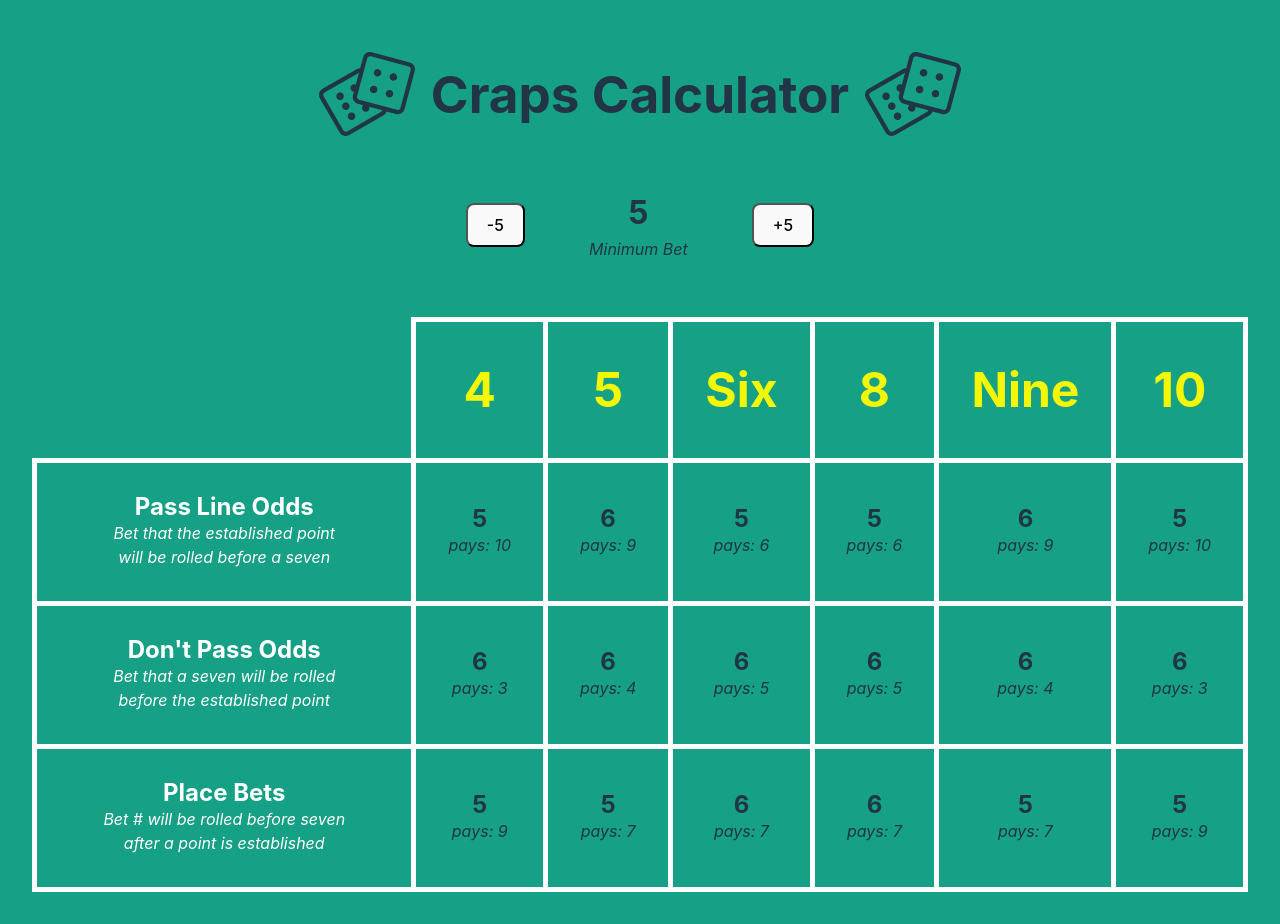
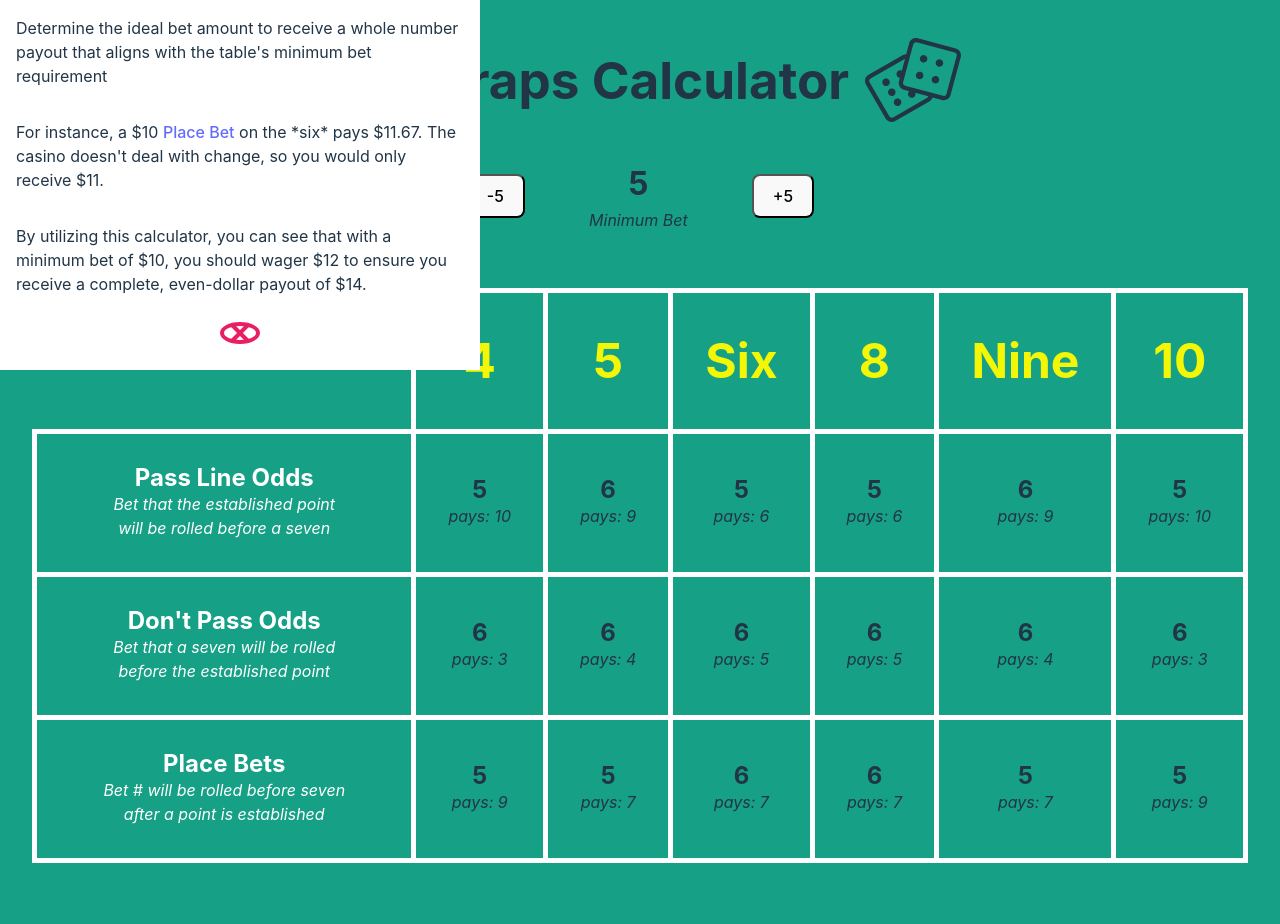
Before and after one commit to BriceShatzer/craps, a React (Vite) app: page / in a window 1280 px wide. After the commit the page ends 895 px from the top, so only its background shows below. Built offline with nearby package versions, Linux system fonts and the light colour scheme.

Commit message:
info tab

```diff
--- a/src/App.jsx
+++ b/src/App.jsx
@@ -6,6 +6,7 @@ import './App.scss'
 
 function App() {
   const [betMin, setBetMin] = useState(5);
+  const [showInfo, setShowInfo] = useState(true);
 
   function updateBetMin(num) {
     const newNumber = betMin + num;
@@ -50,7 +51,8 @@ function App() {
 
   return (
     <>
-      <div class="page-title">
+      <a href="#" onClick={()=>setShowInfo(true)} className="showInfo"></a>
+      <div className="page-title">
         <img src={diceLogo} className="logo" alt="Dice logo" />
         <h1>Craps Calculator</h1>
         <img src={diceLogo} className="logo" alt="Dice logo" />
@@ -123,8 +125,23 @@ function App() {
 
           </tbody>
         </table>
+      </div>
+      <div id="info" className={showInfo?'show':''}>
+       <p> Determine the ideal bet amount to receive a whole number payout that aligns with the table's minimum bet requirement</p>
+       <p>For instance, a $10 <a href="https://wizardofodds.com/games/craps/basics/#place" rel="noreferrer">Place Bet</a> on the *six* pays $11.67. The casino doesn't deal with change, so you would only receive $11. </p>
+       <p>By utilizing this calculator, you can see that with a minimum bet of $10, you should wager $12 to ensure you receive a complete, even-dollar payout of $14.</p>
+       <button
+        className="circle"
+        data-animation="simpleRotate"
+        data-remove="200"
+        onClick={(e)=>{
+          setShowInfo(false);
+        }}
+      />
+      </div>
 
-      </div>
+
+
     </>
   )
 }
--- a/src/App.scss
+++ b/src/App.scss
@@ -4,7 +4,6 @@
   margin: 0 auto;
   padding: 2rem;
   text-align: center;
-  // background-color: yellow;
   background-color: #16a085;
 }
 
@@ -13,31 +12,14 @@
   flex-direction: row;
   align-items: center;
   justify-content: center;
+
+  h1 {margin: 1rem 0;}
 }
 .logo {
   height: 6em;
-  // padding: 1.5em;
   padding: 0 1rem;
   will-change: filter;
   transition: filter 300ms;
-}
-// .logo.react:hover {
-//   filter: drop-shadow(0 0 2em #61dafbaa);
-// }
-
-@keyframes logo-spin {
-  from {
-    transform: rotate(0deg);
-  }
-  to {
-    transform: rotate(360deg);
-  }
-}
-
-@media (prefers-reduced-motion: no-preference) {
-  a:nth-of-type(2) .logo {
-    animation: logo-spin infinite 20s linear;
-  }
 }
 
 .table-min {
@@ -63,7 +45,10 @@
 
 .board {
   // background-color: white;
-  table {border-collapse: collapse; width: 100%;}
+  table {
+    border-collapse: collapse;
+    // width: 100%;
+  }
   th {
     font-size: 3rem;
     color:#f3f605
@@ -97,9 +82,152 @@
   }
 }
 
+#info {
+  position: fixed;
+  display: flex;
+  flex-direction: column;
+  top: -370px;
+  left:0;
+  text-align: left;
+  width: 480px;
+  height: 370px;
+  background-color: white;
+  padding:1rem;
+  box-sizing: border-box;
+  transition: top 600ms linear;
+  &.show {
+    top: 0;
+  }
+
+  p:first-child {margin-top: 0;}
+}
+
+.showInfo,
+.circle {
+  width:40px;
+  height:40px;
+
+  align-self: center;
+  background:transparent;
+  padding: 0;
+  border-radius: 50%;
+  cursor:pointer;
+  display:inline-block;
+  margin:10px 20px;
+
+}
+.showInfo {
+  position: absolute;
+  left: 1rem;
+  top: 1rem;
+  color: white;
+  font-size:2rem;
+  border: 4px solid white;
+  padding: 0;
+  border-radius: 50%;
+  &:after{
+    width:24px;
+    height:4px;
+    // background-color:$red;
+    content:"?";
+    left:50%;
+    top:50%;
+    margin-left:-12px;
+    margin-top:-2px;
+    position:absolute;}
+}
+
+$red:#E91E63;
+.circle{
+  border: 4px solid $red;
+  position:relative;
+
+  &:after{
+    width:24px;
+    height:4px;
+    background-color:$red;
+    content:"";
+    left:50%;
+    top:50%;
+    margin-left:-12px;
+    margin-top:-2px;
+    position:absolute;
+    transform: rotate(-45deg);
+    // @include transform(rotate(-45deg));
+    /*@include transform-origin(100%,100%);*/
+  }
+  &:before{
+    left:50%;
+    top:50%;
+    margin-left:-12px;
+    margin-top:-2px;
+    width:24px;
+    height:4px;
+    background-color:$red;
+    content:"";
+    position:absolute;
+    transform:rotate(45deg);
+    /*@include transform-origin(0%,0%);*/
+  }
+  &:focus{
+    outline:none;
+  }
+  &:hover{
+    border-color: $red
+  }
+
+}
+.simpleRotate{
+  animation:rotate 0.1s 2 ease-in-out alternate;
+}
+@keyframes rotate{
+  0%{
+    transform: scale(1);
+  }
+  100%{
+    transform:scale(0.8);
+  }
+}
+.circle[data-animation="simpleRotate"]:not(.simpleRotate){
+ transition: cubic-bezier(0.175, 0.885, 0.52, 1.775) 200ms;
+  &:hover{
+    transform:scale(1.1);
+  }
+}
+
+// .close {
+//   text-align: center;
+//   // position: absolute;
+//   // right: 32px;
+//   // top: 32px;
+//   width: 32px;
+//   height: 32px;
+//   opacity: 0.3;
+
+// }
+// .close:hover {
+//   opacity: 1;
+// }
+// .close:before, .close:after {
+//   position: absolute;
+//   left: 15px;
+//   content: ' ';
+//   height: 33px;
+//   width: 2px;
+//   background-color: #333;
+// }
+// .close:before {
+//   transform: rotate(45deg);
+// }
+// .close:after {
+//   transform: rotate(-45deg);
+// }
+
+
 @media screen and (max-width: 1200px) {
 
   #root {
+    min-width: 940px;
     max-width: 100%;
     padding: 0.5rem 1rem;
   }
```
